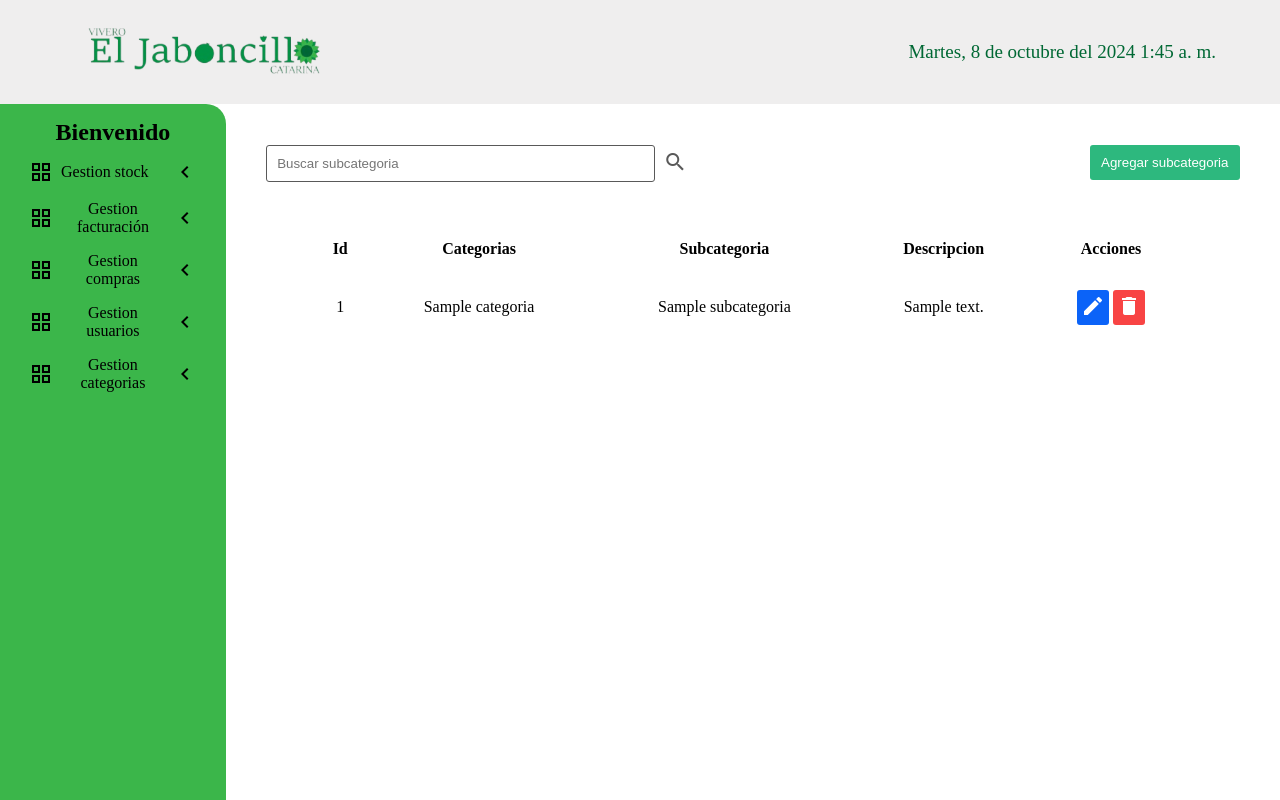
After one commit to ProyectoFinalJCR/ProyectoGraduacionElJaboncillo, a Flask app: template templates/subcategorias.html in a window 1280 px wide. The commit adds this page. Run offline with Flask 3, Linux system fonts and the light colour scheme; the template is opened without the code that fills it: most values are stand-ins (such as "Sample title", 1, 10 or a date in 2020); some libraries are stand-ins or nearby versions.

Commit message:
Inicio del crud subcategorias

```diff
--- a/app.py
+++ b/app.py
@@ -227,6 +227,71 @@ def eliminarUsuarios():
 def inicio():
     return render_template("inicio_admin.html")
 
+@app.route("/subCategorias", methods=["GET", "POST"])
+def subCategorias():
+    if request.method == "GET":
+        obtenerCategorias = text("SELECT * FROM categorias order by id asc")
+        rows = db.execute(obtenerCategorias).fetchall()
+
+        obtenerSubcategorias = text("SELECT subcategorias.id AS id, categorias.categoria AS categoria, subcategorias.subcategoria AS subcategoria, subcategorias.descripcion AS descripcion FROM subcategorias JOIN categorias ON subcategorias.categoria_id = categorias.id")
+        rows2 = db.execute(obtenerSubcategorias).fetchall()
+        return render_template("subcategorias.html", categorias=rows, subcategorias=rows2)
+    else:
+        nombreSub = request.form.get('nombreSub')
+        descripcion = request.form.get('descripcion')
+        idCat = request.form.get('idCat')
+
+        obtenerSub = text("SELECT * FROM subcategorias WHERE subcategoria=:subcategoria")
+        if db.execute(obtenerSub, {'subcategoria': nombreSub}).rowcount > 0:
+            return ("subcategoria ya existe")
+        else:
+            insertarSub = text("INSERT INTO subcategorias (categoria_id, subcategoria, descripcion) VALUES (:categoria_id, :subcategoria, :descripcion)")
+            db.execute(insertarSub, {"categoria_id": idCat, "subcategoria": nombreSub, "descripcion": descripcion})
+
+            db.commit()
+        return redirect(f"/subCategorias")
+
+@app.route('/eliminarSubcategoria', methods=["GET", "POST"])
+def eliminarSubcategoria():
+    idSubcategoria = request.form.get('id_eliminar')
+
+    query = text("DELETE FROM subcategorias WHERE id = :id")
+    db.execute(query, {"id": idSubcategoria})
+    db.commit()
+    return redirect(f"/subCategorias")
+
+@app.route('/editarSubcategoria', methods=["POST"])
+def editarSubcategoria():
+    subcategoria = request.form.get('nombreSub_editar')
+    categoria = request.form.get('nombreCat_editar')
+    descripcion = request.form.get('descripcion_editar')
+    idSubcategoria = request.form.get('id_editar')
+    print(categoria)
+    print(subcategoria)
+    print(descripcion)
+    print(idSubcategoria)
+
+    if not idSubcategoria:
+        return("No esta recibiendo valores")
+    if not subcategoria:
+        return("Ingrese la subcategoria")
+    if not categoria:
+        return("Ingrese la categoria")
+    if not descripcion:
+        return("Ingrese una descripcion")
+
+    else:
+        obtenerSubcat = text("SELECT subcategoria FROM subcategorias WHERE id=:id")
+
+        if db.execute(obtenerSubcat, {'id': idSubcategoria}).rowcount > 0:
+            editarCategoria = text("UPDATE categorias SET categoria=:categoria, descripcion=:descripcion WHERE id =:id")
+            db.execute(editarCategoria, {"id":idSubcategoria, "categoria":categoria, "descripcion":descripcion})
+            db.commit()
+        else:
+            return ("La categoria no existe")
+
+    return redirect(f"/subCategorias")
+
 @app.route('/catalogo')
 def catalogo():
     return render_template('catalogo.html')
--- a/static/css/categorias.css
+++ b/static/css/categorias.css
@@ -10,15 +10,6 @@
     display: flex;
     justify-content: center;
     gap: 8px;
-}
-
-.container-table-inputs{
-    width: 100%;
-    height: 90vh;
-    display:grid;
-    grid-template-columns: 1fr;
-    grid-template-rows: 1fr;
-    background-color: #fff;
 }
 .container-table-inputs .table-categories{
     width: 100%;
@@ -38,7 +29,6 @@
     width: 100%;
     height: 55px;
     text-align: center;
-    border: 1px solid gray;
 }
 
 .container-table-inputs .container-inputsCat{
@@ -108,7 +98,6 @@
 }
 
 /* Modal editar */
-
 .modal {
     display: none;
     position: fixed;
--- /dev/null
+++ b/static/css/sub_categorias.css
@@ -0,0 +1,81 @@
+.container-table-inputs .table-subcategories{
+    width: 100%;
+    height: 100%;
+    padding: 20px;
+    display: flex;
+    justify-content: center;
+    align-items: start;
+}
+.container-table-inputs .table-subcategories table{
+    width: 90%;
+    border-collapse: collapse;
+    text-align: center;
+}
+.container-table-inputs .table-subcategories table thead{
+    width: 100%;
+    height: 55px;
+    text-align: center;
+}
+.container-table-inputs .container-inputSubcat{
+    display: none;
+    flex-direction: column;
+    justify-content: start;
+    align-items: center;
+    padding: 20px;
+}
+/*Aplciamos el grid, las diviciones*/
+.container-table-inputs.active{
+    grid-template-columns: 2fr 1fr;
+}
+.container-inputSubcat.show {
+    display: flex; /* Muestra el formulario al activar la clase 'show' */
+}
+.container-table-inputs .container-inputSubcat .inputSubcat-title{
+    width: 100%;
+    height: auto;
+    display: flex;
+    justify-content: center;
+    align-items: center;
+    padding: 10px;
+}
+.container-table-inputs .container-inputSubcat .form-subcat{
+    width: 100%;
+    height: auto;
+}
+.container-table-inputs .container-inputSubcat .form-subcat  .input-subcategories{
+    display: flex;
+    flex-direction: column;
+    gap: 35px;
+}
+.container-table-inputs .container-inputSubcat .form-subcat .input-subcategories .input-subcategories{
+    width: 100%;
+    margin-top: 8px ;
+}
+.container-table-inputs .container-inputSubcat .btn-agregar{
+    width: 100%;
+    display: flex;
+    flex-direction: row;
+    justify-content: end;
+    margin-top: 35px;
+    gap: 15px;
+}
+
+/* MODAL */
+ /* Contenido del Modal */
+ .modal-content {
+    background-color: white;
+    margin: 15% auto;
+    padding: 20px;
+    border: 1px solid #888;
+    width: 80%;
+    max-width: 475px;
+    border-radius: 10px;
+    text-align: center;
+  }
+  .modal-content .input-subcategories{
+    display: flex;
+    flex-direction: column;
+  }
+  .modal-content .input-subcategories #descripcion_editar{
+    height: 85px;
+  }
--- a/static/js/categorias.js
+++ b/static/js/categorias.js
@@ -79,7 +79,7 @@ document.addEventListener('DOMContentLoaded', function(){
 
     //opacidad y habilitacion del boton agregar
     document.getElementById('form-cat').addEventListener('input', function() {
-      const inputs = document.querySelectorAll('.input-categories');
+      const inputs = document.querySelectorAll('.input-categories[type="text"]');
       const btnSend = document.querySelector('#btn-add-categories')
       let fields = true;
 
@@ -89,7 +89,7 @@ document.addEventListener('DOMContentLoaded', function(){
         }
       });
 
-      // Habilita o deshabilita el botón según el estado de los inputs
+      // Habilita o deshabilita el botón según el estado de la variable fields
     if (fields) {
       btnSend.disabled = false;
       btnSend.classList.remove ('opacity');
--- /dev/null
+++ b/static/js/subcategoria.js
@@ -0,0 +1,145 @@
+document.addEventListener('DOMContentLoaded', function(){
+
+    //Evento para mostrar formulario
+    document.querySelector('.btn-add-sub').addEventListener('click', function(){
+        const container_table_inputs = document.querySelector(".container-table-inputs");
+        const form_Subcat = document.querySelector(".container-inputSubcat");
+
+        //alternar clases para expandir la tabla y mostrar el formulario
+        container_table_inputs.classList.toggle("active");
+        form_Subcat.classList.toggle("show");
+        //btn cancelar regresa la tabla al centro, quitandole las clases
+        document.getElementById("btn-cancel").addEventListener("click", function(){
+            form_Subcat.classList.remove("show")
+            container_table_inputs.classList.remove("active")
+        });
+      });
+
+    //Validacion de los campos del formulario
+    const nombreSub = document.querySelector('#nombreSub');
+    const nombreCat = document.querySelector('#cat');
+    const descripcionSub = document.querySelector('#descripcion');
+
+    nombreSub.addEventListener('input', validar);
+    nombreCat.addEventListener('change', validar);
+    descripcionSub.addEventListener('input', validar);
+
+    function validar(e){
+        if(e.target.value.trim() === ''){
+            mostrarMensaje(`El campo ${e.target.id} es obligatorio`, e.target.parentElement);
+            return;
+        }
+        limpiarAlerta(e.target.parentElement);
+    };
+
+    function mostrarMensaje(mensaje, referencia){
+        //Validar si ya existe una alerta
+        limpiarAlerta(referencia);
+
+        const error = document.createElement('P');
+        error.textContent = mensaje;
+        error.classList.add('error');
+        referencia.appendChild(error);
+    };
+
+    function limpiarAlerta(referencia){
+        const alerta = referencia.querySelector('.error');
+        if(alerta){
+            alerta.remove();
+        }
+    };
+
+    //Opacidad y activacion del boton agregar
+    document.getElementById('form-subcat').addEventListener('input', function(){
+        const inputs = document.querySelectorAll('.input-subcategories[type="text"]');
+        const btnSend = document.querySelector('#btn-add-subcategories');
+        let fields = true;
+
+        inputs.forEach(input =>{
+            if(input.value.trim() === ''){
+                fields = false;
+            }
+        });
+
+        //Habilita o deshabilita el boton segun el estado de la variable fields
+        if(fields){
+            btnSend.disabled = false;
+            btnSend.classList.remove('opacity');
+        }
+        else{
+            btnSend.disabled = true;
+            btnSend.classList.add('opacity');
+        }
+    });
+
+    // ABRIR Y OBTENER DATOS PARA EL MODAL
+    // Obtener el modal y los elementos que queremos manipular
+    const modal = document.getElementById("myModal");
+    const btnsEdit = document.querySelectorAll(".btn-edit");
+    const inputId = document.getElementById("id_editar");
+    const inputNombreSub = document.getElementById("nombreSub_editar");
+    const inputNombreCat = document.getElementById("nombreCat_editar");
+    const inputDescripcion = document.getElementById("descripcion_editar");
+
+    // Agregar evento para abrir el modal en cada botón de edición
+    btnsEdit.forEach((btn) => {
+      btn.addEventListener('click', (event) => {
+        // Obtener la fila de la tabla donde se hizo clic
+        const row = event.target.closest("tr");
+
+        // Obtener los datos de la categoría de esa fila
+        const categoriaId = row.cells[0].innerText;
+        const categoriaNombreSub = row.cells[1].innerText;
+        const categoriaNombreCat = row.cells[2].innerText;
+        const categoriaDescripcion = row.cells[3].innerText;
+
+
+        // Rellenar los campos del modal con los datos obtenidos
+        inputId.value = categoriaId;
+        inputNombreSub.value = categoriaNombreSub;
+        inputNombreSub.textContent = categoriaNombreSub;
+        inputNombreCat.value = categoriaNombreCat;
+        inputNombreCat.textContent = categoriaNombreCat;
+        inputDescripcion.value = categoriaDescripcion;
+        inputDescripcion.textContent = categoriaDescripcion;
+
+        // Mostrar el modal
+        modal.style.display = "block";
+      });
+    });
+
+
+
+    // ALERTAS
+    // alerta btn eliminar
+    const forms_Subcat = document.querySelectorAll('.form-eliminar')
+
+    forms_Subcat.forEach(form => {
+      form.addEventListener('submit', function(event) {
+        event.preventDefault(); // Detener el envío del formulario inicialmente
+
+        Swal.fire({
+            title: '¿Estás seguro?',
+            text: "¡No podrás revertir esta acción!",
+            icon: 'warning',
+            showCancelButton: true,
+            confirmButtonColor: '#3085d6',
+            cancelButtonColor: '#d33',
+            confirmButtonText: 'Sí, eliminarlo',
+            cancelButtonText: 'Cancelar'
+        }).then((result) => {
+            if (result.isConfirmed) {
+                // Si el usuario confirma, se envía el formulario
+                Swal.fire(
+                    'Eliminado!',
+                    'El registro ha sido eliminado.',
+                    'success'
+                );
+                event.target.submit(); // Envía el formulario
+            }
+          })
+    });
+
+  });
+
+});
--- a/templates/categorias.html
+++ b/templates/categorias.html
@@ -51,7 +51,7 @@ Categorias | El Jaboncillo
     </div>
     <div class="container-inputsCat">
         <div class="inputCat-title">
-            <h3>Nuevo Usuario</h3>
+            <h3>Nuevo Categoria</h3>
         </div>
         <form action="/categorias" id="form-cat" method="post" class="form-cat">
             <section class="input-categories">
--- a/templates/layout.html
+++ b/templates/layout.html
@@ -5,6 +5,7 @@
     <meta name="viewport" content="width=device-width, initial-scale=1.0">
     <link rel="stylesheet" href="/static/css/layout.css">
     <link rel="stylesheet" href="/static/css/categorias.css">
+    <link rel="stylesheet" href="/static/css/sub_categorias.css">
     <link rel="stylesheet" href="/static/css/usuarios.css">
     <link rel="stylesheet" href="https://fonts.googleapis.com/icon?family=Material+Icons">
     <link rel="shortcut icon" href="/static/img/logoElJaboncilloflor.png">
@@ -88,7 +89,7 @@
                     <div class="options">
                         <ul>
                             <li ><a href="categorias">Categorias</a></li>
-                            <li ><a href="#">Subcategorias</a></li>
+                            <li ><a href="subCategorias">Subcategorias</a></li>
                         </ul>
                     </div>
                 </div>
@@ -99,88 +100,10 @@
 
             {% endblock %}
         </main>
-
     </section>
-    <!-- <div class="container">
-        <div class="sidebar">
-            <h2>Bienvenido</h2>
-            <div class="items">
-                <div>
-                    <button class="btn-items">
-                        <i class="material-icons">grid_view</i>
-                        Gestion stock
-                        <i class="material-icons key">keyboard_arrow_left</i>
-                    </button>
-                    <div class="options">
-                        <ul>
-                            <li ><a href="#">Plantas</a></li>
-                            <li ><a href="#">Insumos</a></li>
-                            <li ><a href="#">Stock</a></li>
-                        </ul>
-                    </div>
-                </div>
-                <div>
-                    <button class="btn-items">
-                        <i class="material-icons">grid_view</i>
-                        Gestion facturación
-                        <i class="material-icons key">keyboard_arrow_left</i>
-                    </button>
-                    <div class="options">
-                        <ul>
-                            <li ><a href="#">Venta</a></li>
-                            <li ><a href="#">Devoluciones</a></li>
-                            <li ><a href="#">Reportes</a></li>
-                        </ul>
-                    </div>
-                </div>
-                <div>
-                    <button class="btn-items">
-                        <i class="material-icons">grid_view</i>
-                        Gestion compras
-                        <i class="material-icons key">keyboard_arrow_left</i>
-                    </button>
-                    <div class="options">
-                        <ul>
-                            <li ><a href="#">Proveedores</a></li>
-                            <li ><a href="#">Compras</a></li>
-                            <li ><a href="#">Reportes</a></li>
-                        </ul>
-                    </div>
-                </div>
-                <div>
-                    <button class="btn-items">
-                        <i class="material-icons">grid_view</i>
-                        Gestion usuarios
-                        <i class="material-icons key">keyboard_arrow_left</i>
-                    </button>
-                    <div class="options">
-                        <ul>
-                            <li ><a href="usuarios">Usuarios</a></li>
-                        </ul>
-                    </div>
-                </div>
-                <div>
-                    <button class="btn-items">
-                        <i class="material-icons">grid_view</i>
-                        Gestion categorias
-                        <i class="material-icons key">keyboard_arrow_left</i>
-                    </button>
-                    <div class="options">
-                        <ul>
-                            <li ><a href="categorias">Categorias</a></li>
-                            <li ><a href="#">Subcategorias</a></li>
-                        </ul>
-                    </div>
-                </div>
-            </div>
-        </div>
-        <div class="content layout">
-
-        </div>
-    </div> -->
-
 </body>
 <script src="/static/js/layout.js"></script>
 <script src="/static/js/categorias.js"></script>
 <script src="/static/js/usuarios.js"></script>
+<script src="/static/js/subcategoria.js"></script>
 </html>
--- /dev/null
+++ b/templates/subcategorias.html
@@ -0,0 +1,105 @@
+{% extends "layout.html" %}
+{% block title %}
+Subcategorias | El Jaboncillo
+{% endblock %}
+
+{% block main %}
+<div class="search">
+    <form action="#">
+        <input class="input" name="search" id="search" placeholder="Buscar subcategoria">
+        <button class="btn-search" type="submit">
+            <i class="material-icons">search</i>
+        </button>
+    </form>
+    <div>
+        <button class="btn-add-sub btn">Agregar subcategoria</button>
+    </div>
+</div>
+<div class="container-table-inputs">
+    <div class="table-subcategories">
+        <table>
+            <thead>
+                <tr>
+                    <th>Id</th>
+                    <th>Categorias</th>
+                    <th>Subcategoria</th>
+                    <th>Descripcion</th>
+                    <th>Acciones</th>
+                </tr>
+            </thead>
+            <tbody>
+                {% for rows2 in subcategorias %}
+                <tr>
+                     <td>{{rows2.id}}</td>
+                     <td>{{rows2.categoria}}</td>
+                     <td>{{rows2.subcategoria}}</td>
+                     <td>{{rows2.descripcion}}</td>
+                    <td class="btn-acciones">
+                        <button class="btn-edit" id="openModalSub">
+                            <i class="material-icons">edit</i>
+                        </button>
+                        <form action="/eliminarSubcategoria" method="post" class="form-eliminar">
+                            <input type="hidden" id="id_eliminar" name="id_eliminar" value="{{rows2.id}}">
+                            <button class="btn-delete" type="submit">
+                                <i class="material-icons">delete</i>
+                            </button>
+                        </form>
+                    </td>
+                </tr>
+                {% endfor %}
+            </tbody>
+        </table>
+    </div>
+    <div class="container-inputSubcat">
+        <div class="inputSubcat-title">
+            <h3>Nuevo Subcategoria</h3>
+        </div>
+        <form action="/subCategorias" id="form-subcat" method="post" class="form-subcat">
+            <section class="input-subcategories">
+                <div>
+                    <input type="text" id="nombreSub" class="input input-subcategories" name="nombreSub"
+                        placeholder="Nombre subcategoria">
+                </div>
+                <div>
+                    <select class="input input-subcategories" id="cat" name="idCat">
+                        {% for rows in categorias %}
+                        <option name="idCat" value="{{rows[0]}}">{{rows[1]}}</option>
+                        {% endfor %}
+                    </select>
+                </div>
+                <div>
+                    <input type="text" id="descripcion" class="input input-subcategories" name="descripcion"
+                        placeholder="Descripcion">
+                </div>
+            </section>
+            <section class="btn-agregar">
+                <button type="button" class="btn" id="btn-cancel">Cancelar</button>
+                <button type="submit" class="btn opacity" id="btn-add-subcategories" disabled>Agregar</button>
+            </section>
+        </form>
+    </div>
+</div>
+
+<!-- Modal editar subcategoria -->
+<div id="myModal" class="modal">
+    <div class="modal-content form-subcat">
+        <span class="close">&times;</span>
+        <h2>Editar subcategoria</h2>
+        <form action="/editarSubcategoria" method="post">
+            <div class="input-subcategories">
+                <input type="hidden" id="id_editar" name="id_editar" value="{{subcategorias.id}}">
+                <input type="text" id="nombreSub_editar" class="input" name="nombreSub_editar"
+                    value="{{subcategorias.categoria}}">
+                <input type="text" id="nombreCat_editar" class="input" name="nombreCat_editar"
+                    value="{{subcategorias.categoria}}">
+                <input type="text" id="descripcion_editar" class="input" name="descripcion_editar"
+                    value="{{subcategorias.descripcion}}">
+            </div>
+            <div class="btn-modal">
+                <button type="button" class="btn close-modal">Cancelar</button>
+                <button type="submit" class="btn" id="btn-edit-categories">Editar</button>
+            </div>
+        </form>
+    </div>
+</div>
+{% endblock %}
```
